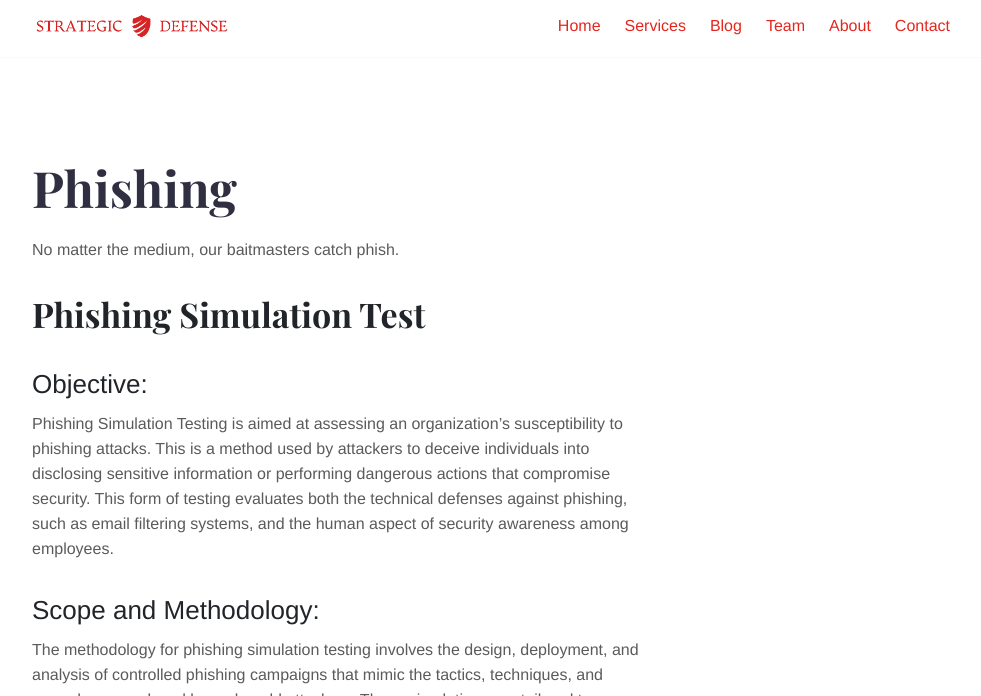
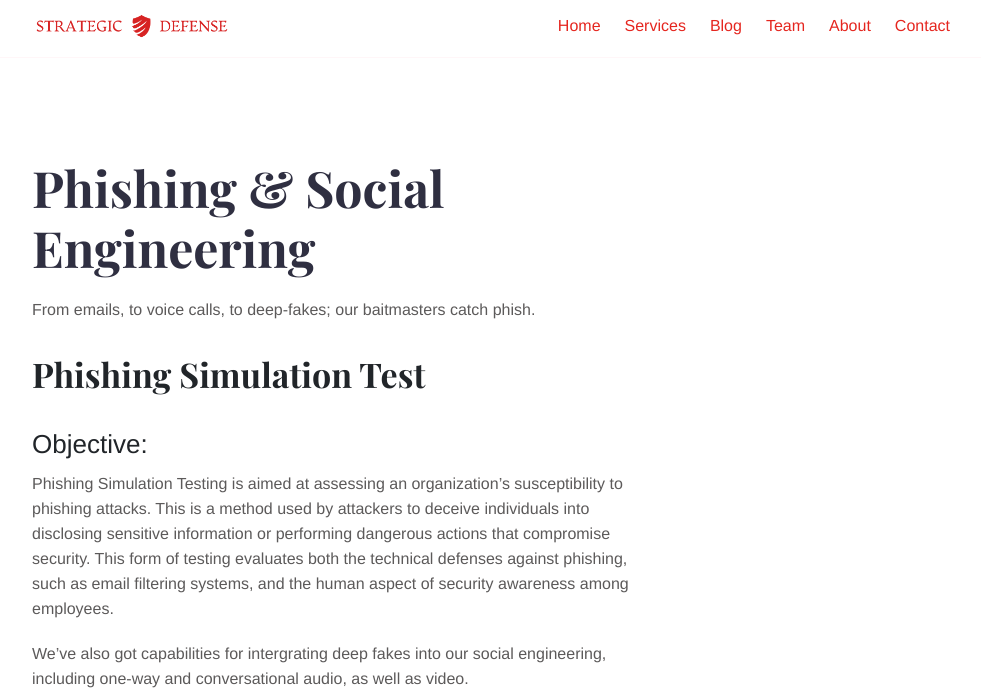
Before and after one commit to strategicdefense/strategicdefense.github.io, a Jekyll site: the page built from _services/phishing.md, in a window 1280 px wide and 900 px high, cut to the strip 204-900 px from the top of the window. Shown: the whole strip, without its empty margins (143-1124 px from the left). Built offline with Jekyll 4.4.1, drawn with Linux system fonts in a browser that asks for light colours.

Commit message:
updating phishing

```diff
--- a/_services/phishing.md
+++ b/_services/phishing.md
@@ -1,18 +1,19 @@
 ---
-title: "Phishing"
+title: "Phishing & Social Engineering"
 date: 2019-03-28T15:14:54+10:00
 weight: 9
 date: 2024-03-18
 layout: page
 ---
 
-No matter the medium, our baitmasters catch phish.
+From emails, to voice calls, to deep-fakes; our baitmasters catch phish.
 <!--more-->
 
 # Phishing Simulation Test
 ## Objective:
 Phishing Simulation Testing is aimed at assessing an organization's susceptibility to phishing attacks. This is a method used by attackers to deceive individuals into disclosing sensitive information or performing dangerous actions that compromise security. This form of testing evaluates both the technical defenses against phishing, such as email filtering systems, and the human aspect of security awareness among employees.
 
+We've also got capabilities for intergrating deep fakes into our social engineering, including one-way and conversational audio, as well as video.
 ## Scope and Methodology:
 The methodology for phishing simulation testing involves the design, deployment, and analysis of controlled phishing campaigns that mimic the tactics, techniques, and procedures employed by real-world attackers. These simulations are tailored to gauge the response of employees to phishing attempts, identify potential weaknesses in security awareness training, and measure the effectiveness of technical email defenses.
 
```
